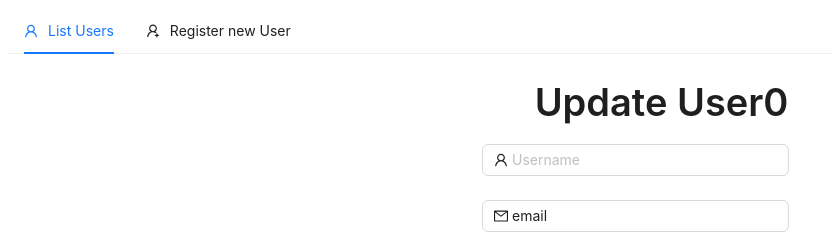
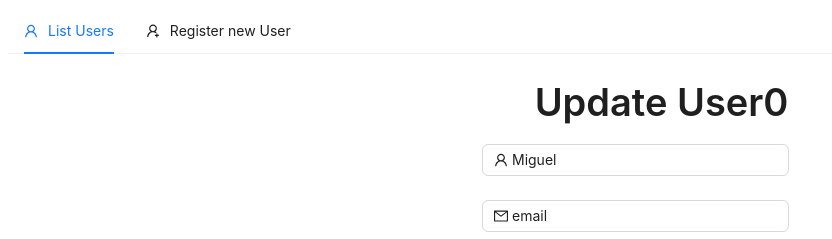
Before and after one commit to sombo20/Sistema-de-gerenciamento-de-usuarios, a React (Vite) app: page /edit/user/1 in a window 1280 px wide. Shown: the top 239 px of the page, without its empty margins (0-832 px from the left). Built offline with nearby package versions, Linux system fonts and the light colour scheme; no server answers.

Commit message:
Update index.tsx

```diff
--- a/src/pages/Edit/index.tsx
+++ b/src/pages/Edit/index.tsx
@@ -97,7 +97,8 @@ useEffect (()=>{
 },[])
 
   const { Title } = Typography;
-  let ano = `${userdates.name}`
+  let ano = "Miguel"
+  alert(`${userdates.name}`)
   return (
     <>
       <MenuItem />
```
